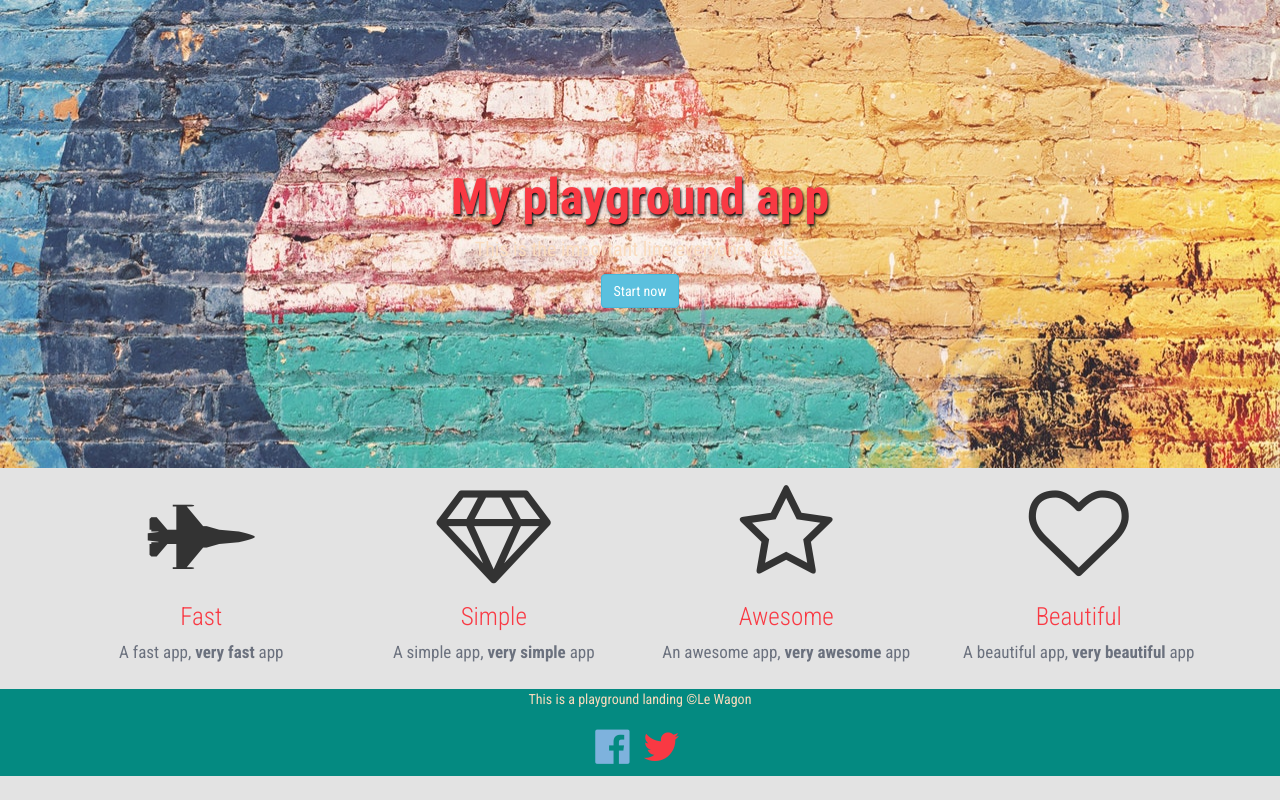
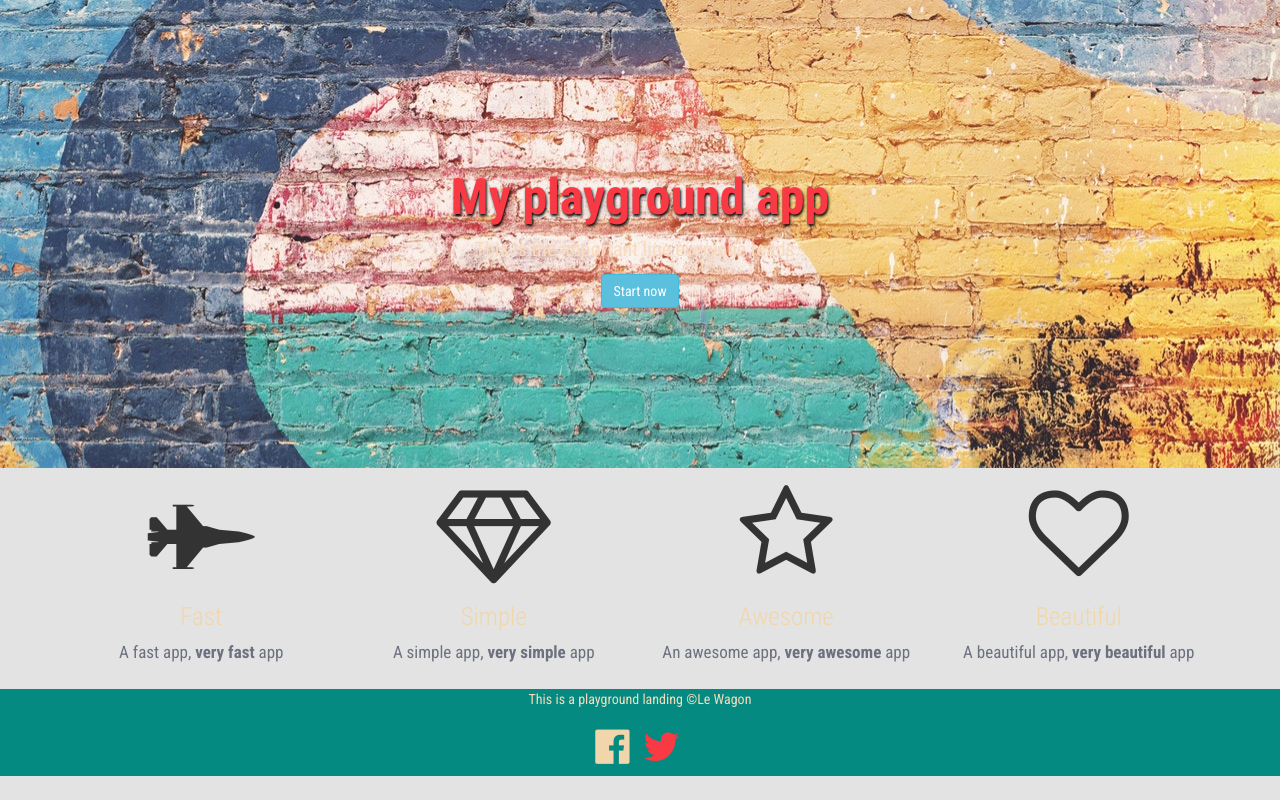
Before and after one commit to delphineeks/lewagon, a plain HTML site: page index.html in a window 1280 px wide. In both pictures the pointer is over the link 612 px from the left and 747 px from the top of the page. Drawn offline with nearby package versions, Linux system fonts and the light colour scheme.

Commit message:
color change

```diff
--- a/style.css
+++ b/style.css
@@ -9,7 +9,7 @@ h1{
   font-size: 30px;
 }
 h2 {
-  color: #F93943;
+  color: #F1D6AB;
   font-weight: lighter;
   font-size: 25px;
 }
@@ -66,5 +66,5 @@ a:hover {
 }
 
 #footer a:hover {
-  color: #7EB2DD;
+  color: #F1D6AB;
 }
```
